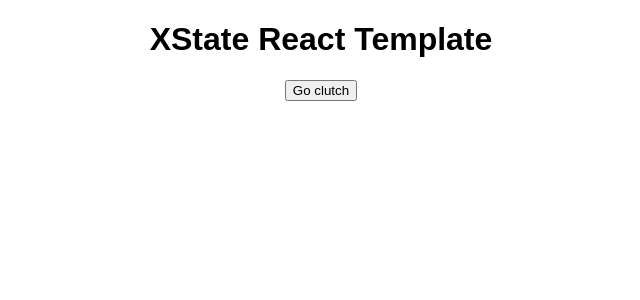
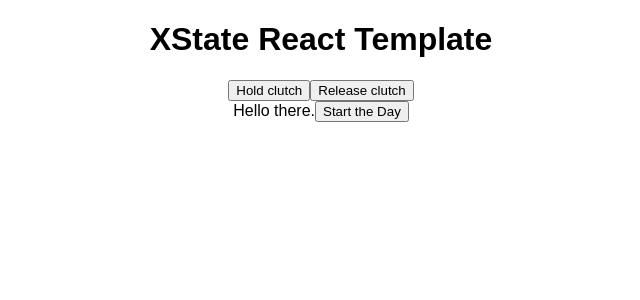
Before and after one commit to ljx213101212/programmer-helper, a React (Vite) app in the folder frontend/xstate/: page / in a window 1280 px wide. Shown: the top 300 px of the page, without its empty margins (319-959 px from the left). Built offline with nearby package versions, Linux system fonts and the light colour scheme.

Commit message:
xstate: add stateNode learning script

```diff
--- /dev/null
+++ b/frontend/xstate/src/components/StateNode.tsx
@@ -0,0 +1,60 @@
+import * as React from "react";
+import * as ReactDOM from "react-dom";
+import { createMachine, assign, send, Machine, spawn, interpret } from "xstate";
+import { useMachine } from "@xstate/react";
+
+function  StateNode() {
+
+    const timeOfDayMachine = Machine({
+        id: 'timeOfDay',
+        initial: 'unknown',
+        context: {
+          time: new Date(Date.now())
+        },
+        states: {
+          // Transient state
+          unknown: {
+            on: {
+              '': [
+                { target: 'morning', cond: 'isBeforeNoon' },
+                { target: 'afternoon', cond: 'isBeforeSix' },
+                { target: 'evening' }
+              ]
+            }
+          },
+          morning: {},
+          afternoon: {},
+          evening: {}
+        }
+      }, {
+        guards: {
+            isBeforeNoon: (context) => {
+              return context.time.getHours() < 12
+            },
+            isBeforeSix: (context) =>  {
+              return context.time.getHours() < 18
+            }
+          }
+      });
+
+
+    const timeOfDayService = interpret(
+        timeOfDayMachine.withContext({  time: new Date(Date.now()) })
+      ).onTransition((state) => console.log(state.value));
+    const startTheDay = () => {
+        timeOfDayService.start();
+    }
+
+
+    return (
+        <div className="StateNode">
+            Hello there.
+
+            <button onClick= {()=> {
+                startTheDay();
+            }}>Start the Day</button>
+        </div>
+      );
+}
+
+export default StateNode;
--- a/frontend/xstate/src/index.tsx
+++ b/frontend/xstate/src/index.tsx
@@ -1,8 +1,10 @@
 import "./style.css";
 import * as React from "react";
 import * as ReactDOM from "react-dom";
-import { createMachine, assign, send, Machine, spawn, interpret } from "xstate";
+import { createMachine, assign, send, Machine, spawn, interpret, State } from "xstate";
 import { useMachine } from "@xstate/react";
+
+import StateNode from "./components/StateNode";
 
 
 const holdMachine = Machine(
@@ -67,7 +69,7 @@
         entry: assign<any>({
           holdMachine: () => spawn(holdMachine),
         }),
-          always: 'idle',
+        always: "idle",
       },
       idle: {
         on: {
@@ -86,27 +88,27 @@
         states: {
           normal: {},
           invalid: {
-              entry: ["notifyFail"]
+            entry: ["notifyFail"],
           },
         },
       },
       clutch: {
-          initial: 'processing',
+        initial: "processing",
         on: {
           key_down: {
             actions: send("clutch_on", {
-                to: (context: any) =>  {
+              to: (context: any) => {
                 console.log(context);
-                    return context.holdMachine
+                return context.holdMachine;
               },
             }),
-              target: '.completed'
+            target: ".completed",
           },
           key_up: {
             actions: send("clutch_off", {
               to: (context: any) => context.holdMachine,
             }),
-              target: '.completed'
+            target: ".completed",
           },
         },
         states: {
@@ -123,6 +125,11 @@
       dpiUI: {
         entry: ["processDPI"],
         onDone: "idle",
+        on: {
+          idle: {
+            target: "idle",
+          },
+        },
       },
     },
   },
@@ -132,7 +139,7 @@
         console.log("fail");
       },
       notifyDone: (context, event) => {
-          console.log("event:", event.type,"context:", context);
+        console.log("event:", event.type, "context:", context);
       },
       processDPI: (context, event) => {
         console.log("process dpi");
@@ -164,8 +171,20 @@
       <h1>XState React Template</h1>
 
      <button onClick={() => service.send(['clutch', 'key_down'])}>
-        Go clutch
+        Hold clutch
       </button>
+      <button onClick={() => service.send(['clutch', 'key_up'])}>
+        Release clutch
+      </button>
+      {/* <button onClick={() => service.send(['dpiUI', 'processDPI'])}>
+         Process DPI
+      </button>
+
+      <button onClick={() => service.send(['dpiUI', 'notifyDone'])}>
+         Process DPI DONE
+      </button> */}
+      <StateNode></StateNode>
+
     </div>
   );
 }
```
Lines whose indentation alone changed are shown as unchanged.
